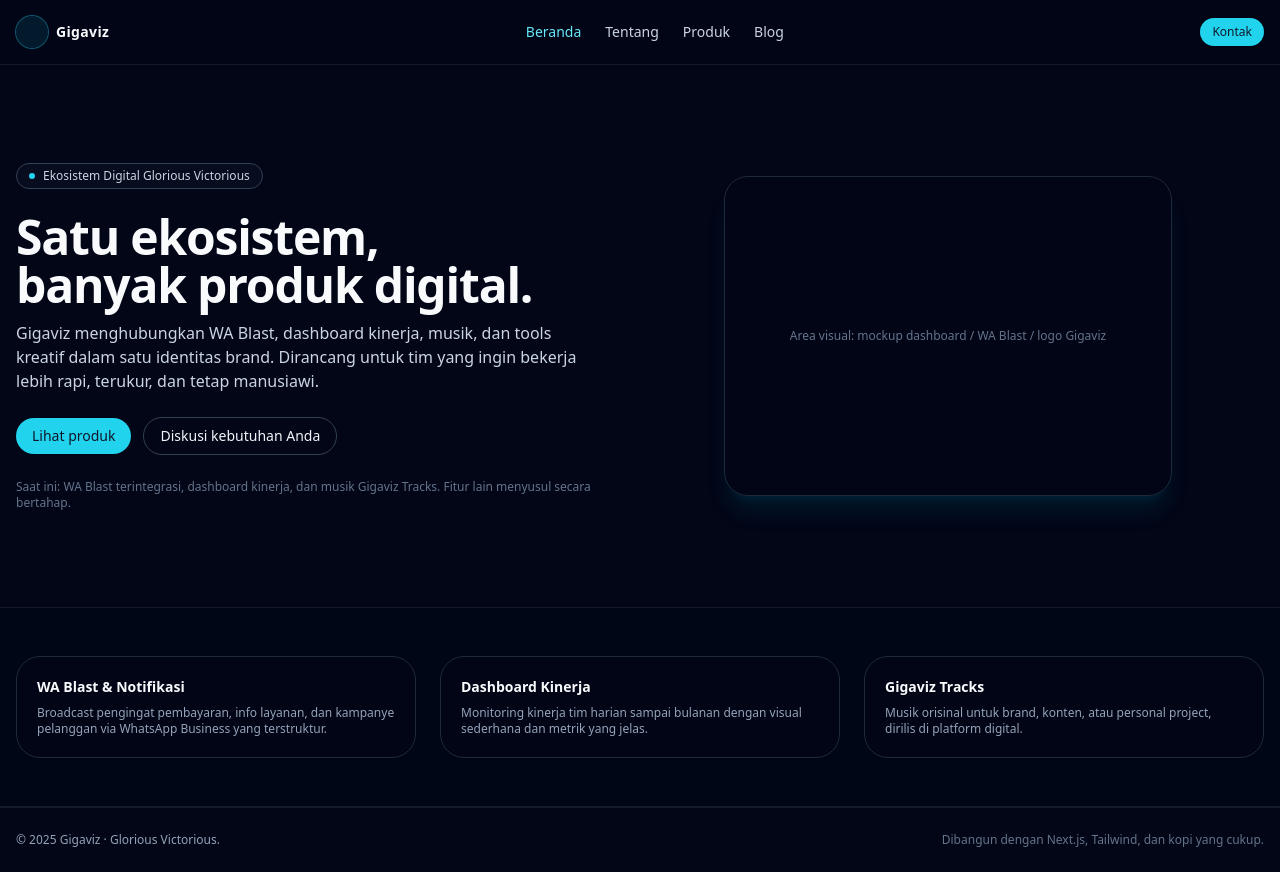
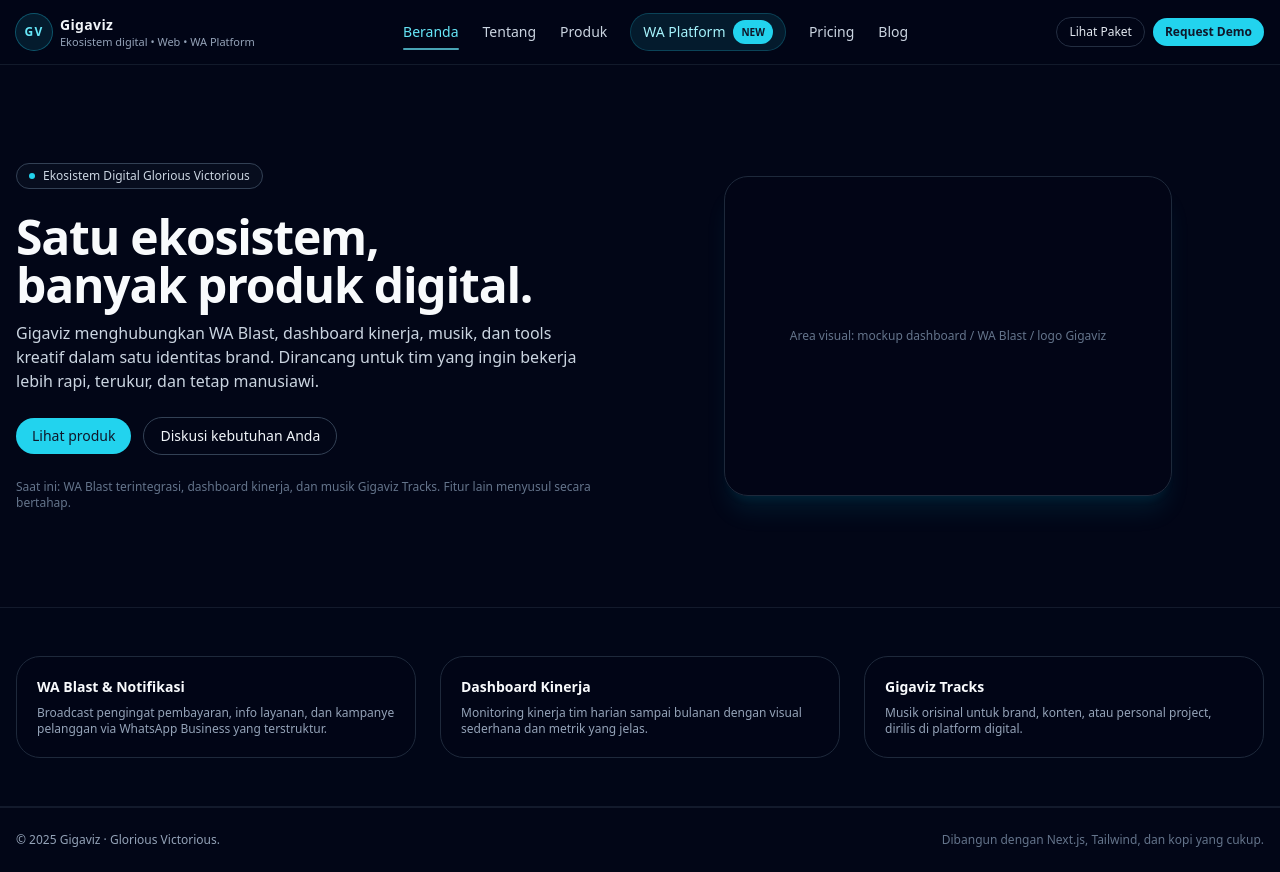
Before and after one commit to giusty7/gigaviz-web, a Next.js app: page / in a window 1280 px wide. Built offline with nearby package versions, Linux system fonts and the light colour scheme.

Commit message:
chore(web): upgrade navbar (pricing + WA platform CTA + mobile menu)

```diff
--- a/components/layout/navbar.tsx
+++ b/components/layout/navbar.tsx
@@ -2,54 +2,187 @@
 
 import Link from "next/link";
 import { usePathname } from "next/navigation";
+import { useEffect, useMemo, useState } from "react";
 
-const navItems = [
-  { href: "/", label: "Beranda" },
-  { href: "/about", label: "Tentang" },
-  { href: "/products", label: "Produk" },
-  { href: "/blog", label: "Blog" },
-];
+type NavItem = {
+  href: string;
+  label: string;
+  highlight?: boolean; // untuk menu yang mau ditonjolkan
+  badge?: string; // misal "New"
+};
+
+function isActive(pathname: string, href: string) {
+  if (href === "/") return pathname === "/";
+  return pathname === href || pathname.startsWith(href + "/");
+}
 
 export function Navbar() {
   const pathname = usePathname();
+  const [open, setOpen] = useState(false);
+
+  const navItems: NavItem[] = useMemo(
+    () => [
+      { href: "/", label: "Beranda" },
+      { href: "/about", label: "Tentang" },
+      { href: "/products", label: "Produk" },
+      { href: "/wa-platform", label: "WA Platform", highlight: true, badge: "NEW" },
+      { href: "/pricing", label: "Pricing" },
+      { href: "/blog", label: "Blog" },
+    ],
+    []
+  );
+
+  // tutup menu mobile setiap pindah halaman
+  useEffect(() => {
+    setOpen(false);
+  }, [pathname]);
 
   return (
     <header className="sticky top-0 z-30 border-b border-slate-800/60 bg-gigaviz-bg/80 backdrop-blur">
       <div className="container flex h-16 items-center justify-between">
+        {/* Brand */}
         <Link href="/" className="flex items-center gap-2">
-          <div className="h-8 w-8 rounded-2xl bg-cyan-400/10 ring-1 ring-cyan-400/40" />
-          <span className="text-sm font-semibold tracking-wide">
-            Gigaviz
-          </span>
+          <div className="grid h-9 w-9 place-items-center rounded-2xl bg-cyan-400/10 ring-1 ring-cyan-400/40">
+            <span className="text-xs font-bold tracking-widest text-cyan-300">GV</span>
+          </div>
+          <div className="leading-tight">
+            <div className="text-sm font-semibold tracking-wide text-slate-100">
+              Gigaviz
+            </div>
+            <div className="hidden text-[11px] text-slate-400 md:block">
+              Ekosistem digital • Web • WA Platform
+            </div>
+          </div>
         </Link>
 
+        {/* Desktop Nav */}
         <nav className="hidden items-center gap-6 text-sm text-slate-300 md:flex">
           {navItems.map((item) => {
-            const active =
-              item.href === "/"
-                ? pathname === "/"
-                : pathname.startsWith(item.href);
+            const active = isActive(pathname, item.href);
+
+            if (item.highlight) {
+              return (
+                <Link
+                  key={item.href}
+                  href={item.href}
+                  className={[
+                    "group relative inline-flex items-center gap-2 rounded-2xl px-3 py-1.5",
+                    "bg-cyan-400/10 ring-1 ring-cyan-400/30",
+                    "text-cyan-200 hover:text-cyan-100 hover:ring-cyan-400/50",
+                    active ? "ring-cyan-400/70" : "",
+                  ].join(" ")}
+                >
+                  <span className="font-medium">{item.label}</span>
+                  {item.badge ? (
+                    <span className="rounded-full bg-cyan-400 px-2 py-0.5 text-[10px] font-semibold text-slate-900">
+                      {item.badge}
+                    </span>
+                  ) : null}
+                  <span className="pointer-events-none absolute -inset-px rounded-2xl opacity-0 blur-lg transition group-hover:opacity-30 bg-cyan-400/40" />
+                </Link>
+              );
+            }
+
             return (
               <Link
                 key={item.href}
                 href={item.href}
-                className={`transition hover:text-cyan-300 ${
-                  active ? "text-cyan-300" : ""
-                }`}
+                className={[
+                  "relative transition hover:text-cyan-300",
+                  active ? "text-cyan-300" : "",
+                ].join(" ")}
               >
                 {item.label}
+                {active ? (
+                  <span className="absolute -bottom-2 left-0 h-[2px] w-full rounded bg-cyan-300/70" />
+                ) : null}
               </Link>
             );
           })}
         </nav>
 
-        <Link
-          href="/contact"
-          className="hidden rounded-2xl bg-cyan-400 px-3 py-1.5 text-xs font-medium text-slate-900 shadow-sm hover:bg-cyan-300 md:inline-flex"
+        {/* Desktop CTA */}
+        <div className="hidden items-center gap-2 md:flex">
+          <Link
+            href="/pricing"
+            className="rounded-2xl border border-slate-700/70 bg-transparent px-3 py-1.5 text-xs font-medium text-slate-200 hover:border-cyan-400/60 hover:text-cyan-200"
+          >
+            Lihat Paket
+          </Link>
+          <Link
+            href="/wa-platform"
+            className="rounded-2xl bg-cyan-400 px-3 py-1.5 text-xs font-semibold text-slate-900 shadow-sm hover:bg-cyan-300"
+          >
+            Request Demo
+          </Link>
+        </div>
+
+        {/* Mobile Button */}
+        <button
+          type="button"
+          className="inline-flex items-center justify-center rounded-2xl border border-slate-700/70 bg-white/5 px-3 py-2 text-xs font-medium text-slate-200 hover:border-cyan-400/60 md:hidden"
+          aria-label="Buka menu"
+          aria-expanded={open}
+          onClick={() => setOpen((v) => !v)}
         >
-          Kontak
-        </Link>
+          {open ? "Tutup" : "Menu"}
+        </button>
       </div>
+
+      {/* Mobile Menu */}
+      {open ? (
+        <div className="md:hidden border-t border-slate-800/60 bg-gigaviz-bg/95 backdrop-blur">
+          <div className="container py-4">
+            <div className="grid gap-2">
+              {navItems.map((item) => {
+                const active = isActive(pathname, item.href);
+
+                return (
+                  <Link
+                    key={item.href}
+                    href={item.href}
+                    className={[
+                      "flex items-center justify-between rounded-2xl px-4 py-3 text-sm",
+                      item.highlight
+                        ? "bg-cyan-400/10 ring-1 ring-cyan-400/30 text-cyan-200"
+                        : "bg-white/5 text-slate-200 hover:bg-white/10",
+                      active ? "ring-1 ring-cyan-400/40" : "",
+                    ].join(" ")}
+                  >
+                    <span className="font-medium">{item.label}</span>
+                    {item.badge ? (
+                      <span className="rounded-full bg-cyan-400 px-2 py-0.5 text-[10px] font-semibold text-slate-900">
+                        {item.badge}
+                      </span>
+                    ) : (
+                      <span className="text-slate-400">→</span>
+                    )}
+                  </Link>
+                );
+              })}
+            </div>
+
+            <div className="mt-4 grid grid-cols-2 gap-2">
+              <Link
+                href="/pricing"
+                className="rounded-2xl border border-slate-700/70 bg-transparent px-4 py-3 text-center text-sm font-semibold text-slate-200 hover:border-cyan-400/60 hover:text-cyan-200"
+              >
+                Lihat Paket
+              </Link>
+              <Link
+                href="/wa-platform"
+                className="rounded-2xl bg-cyan-400 px-4 py-3 text-center text-sm font-semibold text-slate-900 hover:bg-cyan-300"
+              >
+                Request Demo
+              </Link>
+            </div>
+
+            <div className="mt-3 text-center text-xs text-slate-400">
+              Fokus utama: WhatsApp Cloud API (resmi) • Konsultasi gratis untuk kebutuhan bisnis.
+            </div>
+          </div>
+        </div>
+      ) : null}
     </header>
   );
 }
```
